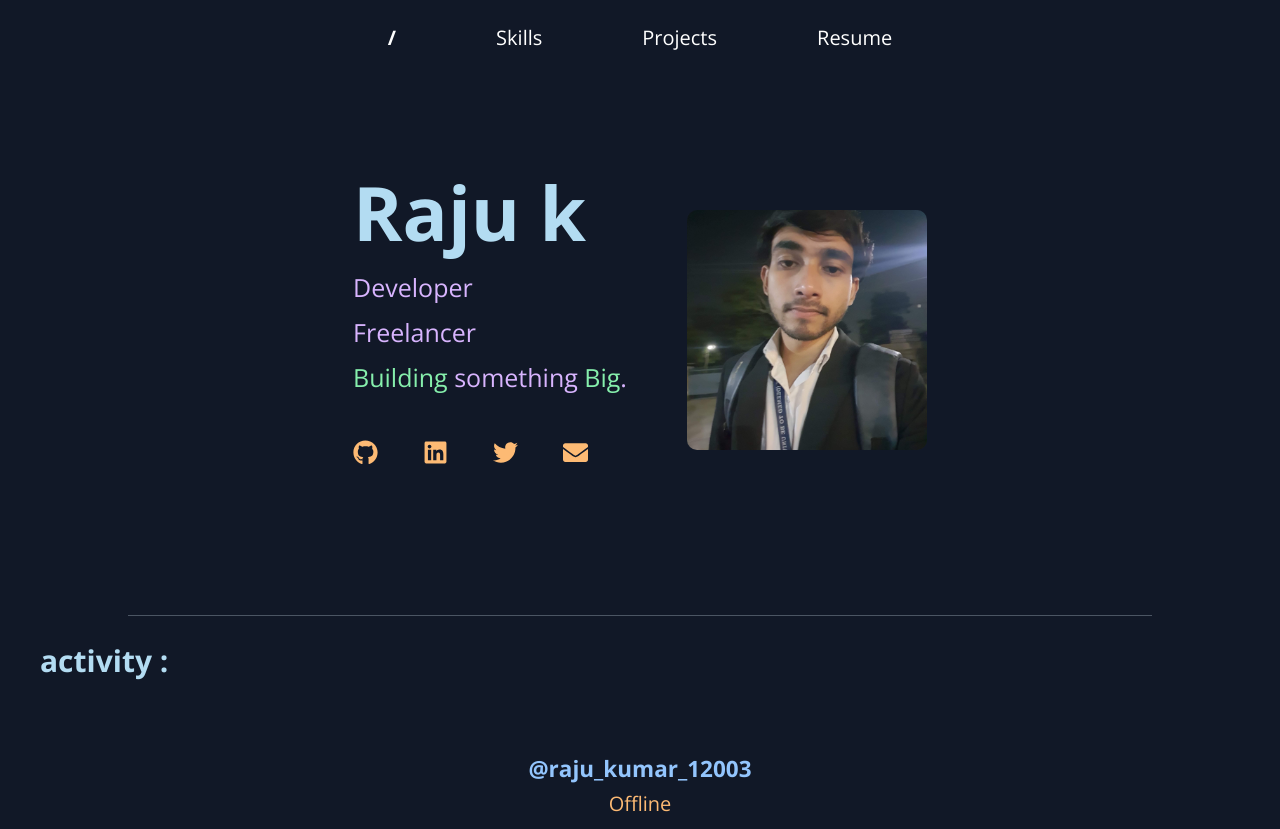
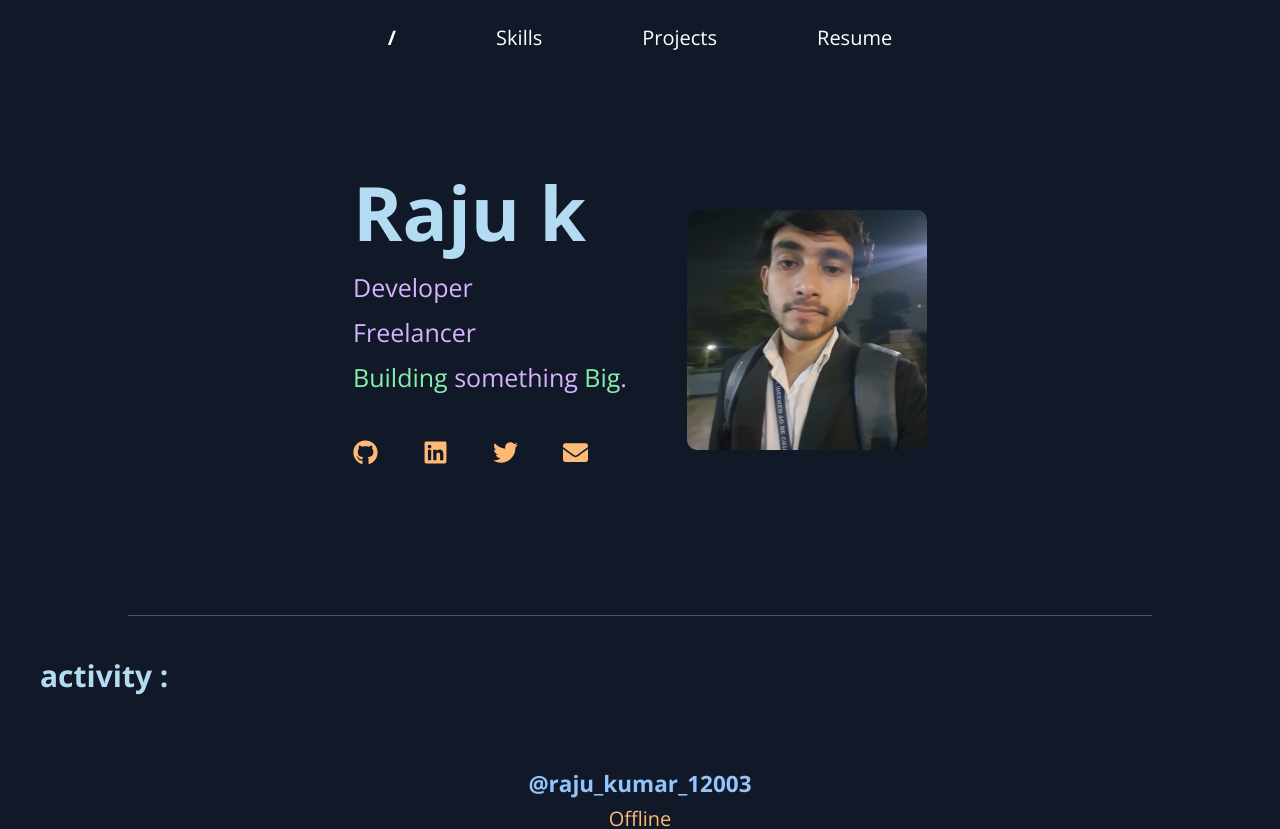
Before and after one commit to rajukumar2003/Portfolio, a React (Vite) app: page / in a window 1280 px wide. Shown: the top 829 px of the page. Built offline with nearby package versions, Linux system fonts and the light colour scheme; no server answers.

Commit message:
few UI changes

```diff
--- a/src/components/Activity.jsx
+++ b/src/components/Activity.jsx
@@ -55,7 +55,7 @@ function Activity() {
     return (
         <div className="bg-gray-900 text-white py-6 ">
             <div className="container mx-auto text-center">
-                <hr className=" border-t w-4/5 border-gray-600 mx-auto mb-5" />
+                <hr className=" border-t w-4/5 border-gray-600 mx-auto pb-8" />
 
                 <p className=' text-left pl-8  pb-4 text-[#b3dcf2] text-2xl font-bold'>activity :</p>
 
--- a/src/components/Internship.jsx
+++ b/src/components/Internship.jsx
@@ -4,7 +4,7 @@ import internshipList from "../assets/internshipList";
 
 function Internship() {
     return (
-        <section id='internship' className="bg-gray-900 text-white py-10">
+        <section id='internship' className="bg-gray-900 text-white pb-20 ">
             <div className="container mx-auto text-center">
                 <h2 className="text-3xl font-bold mb-10 text-green-300">code<span className="text-purple-300"> : </span><span className=' text-cyan-300'>internships</span></h2>
                 {internshipList.map((internship, index) => (
--- a/src/components/InternshipCard.jsx
+++ b/src/components/InternshipCard.jsx
@@ -2,8 +2,8 @@ import React from 'react';
 
 function InternshipCard({ avatar, username, projectName, location, duration, company, description, technologies }) {
     return (
-        <section className=" py-5">
-            <div className="bg-gray-900 p-6 rounded-lg mb-4 relative border border-r-8 border-b-8 border-indigo-900 w-full md:w-3/5 mx-auto">
+        <section className=" py-3">
+            <div className="bg-gray-900 p-5 rounded-lg mb-4 relative border border-r-8 border-b-8 border-indigo-900 w-full md:w-3/5 mx-auto">
                 <div className="flex flex-wrap items-center mb-4">
                     <img src={avatar} alt='link' className="w-7 h-7 rounded-full mr-3" />
                     {/* <span className="text-sm text-gray-400 ">{username}</span> */}
```
